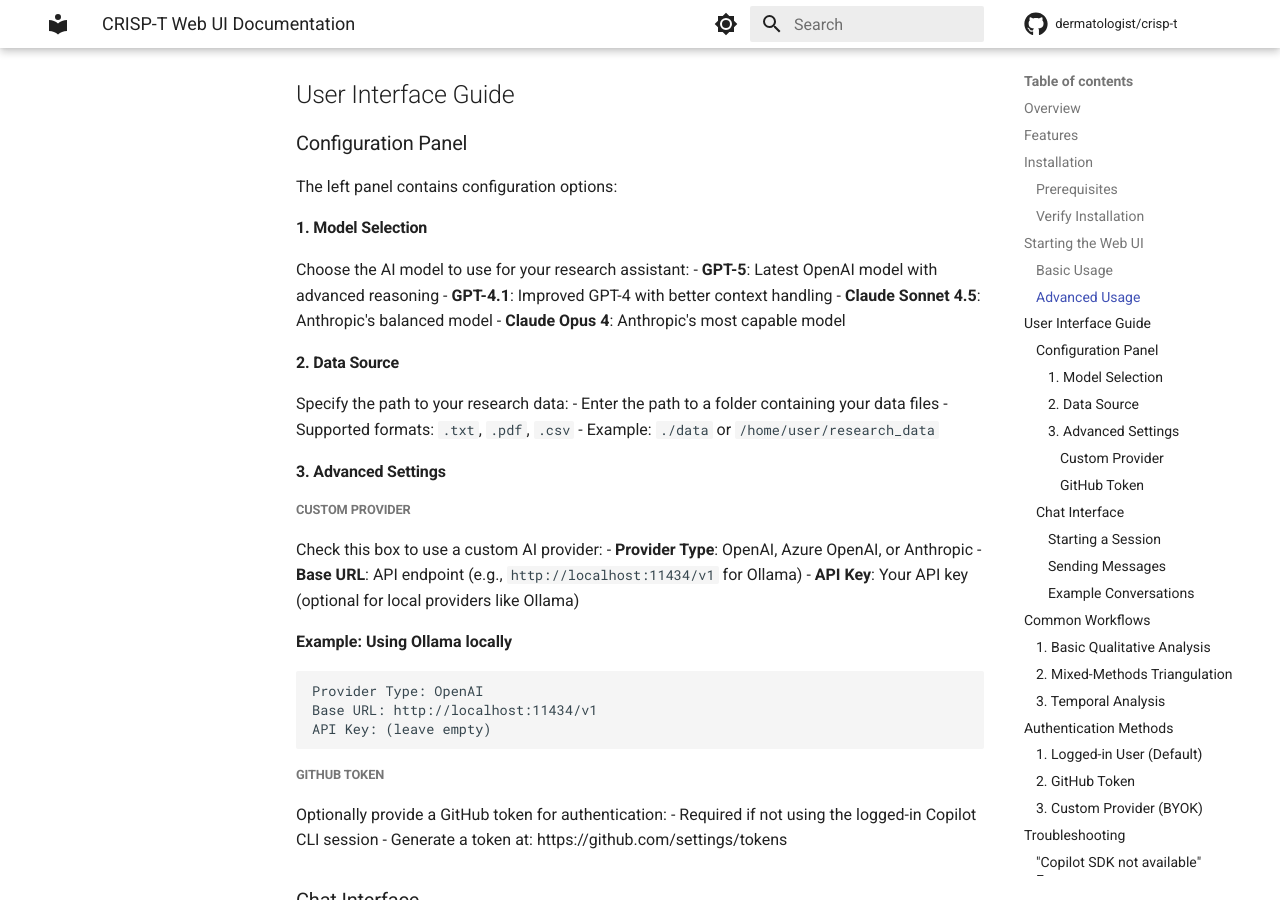
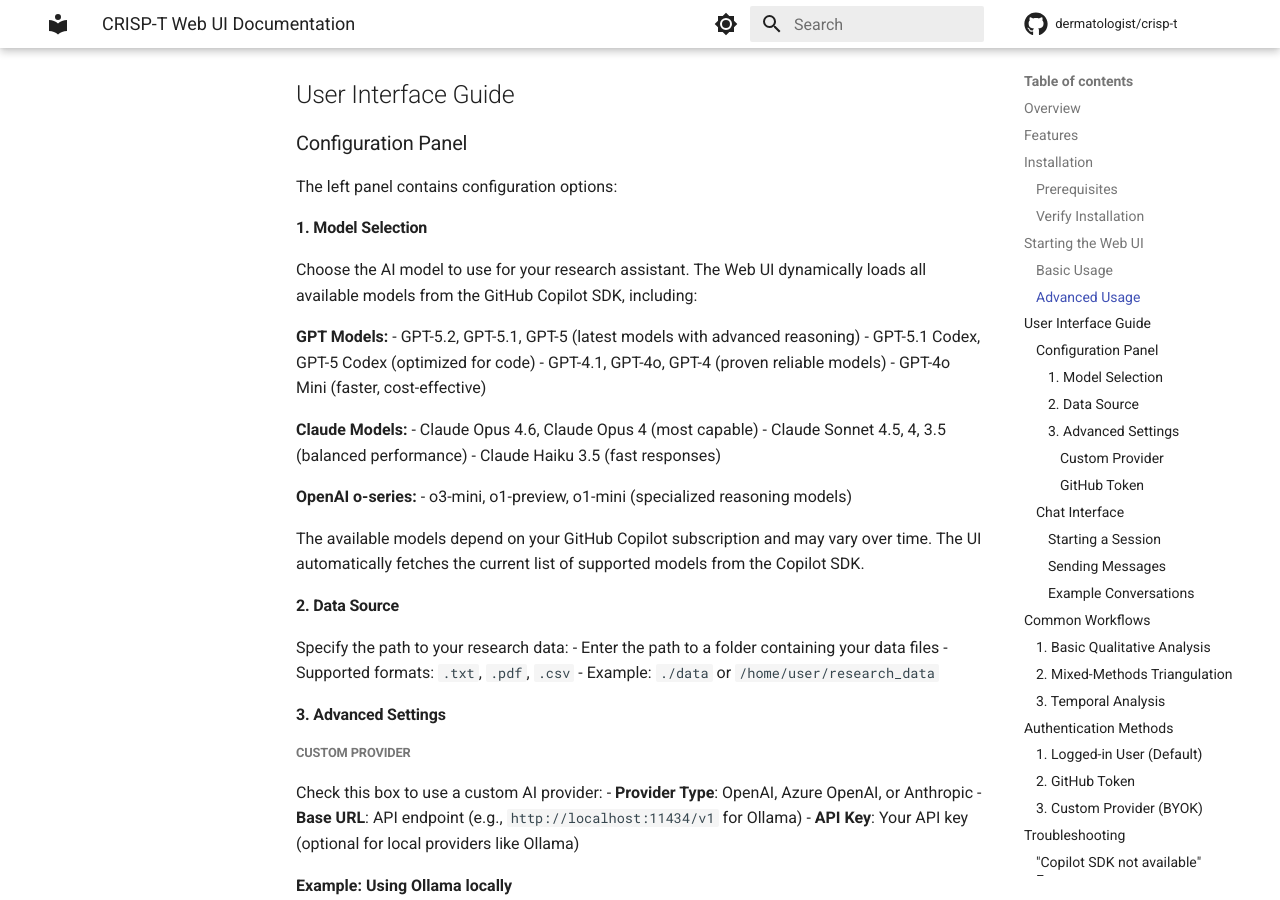
Before and after one commit to dermatologist/crisp-t, an MkDocs documentation site: the page built from docs/ui.md, in a window 1280 px wide and 900 px high, scrolled down 1769 px. Built offline with MkDocs 1.6.1 and Material for MkDocs 9.7.7, drawn with Linux system fonts in a browser that asks for light colours; comment, search, counter and statistics services are not loaded; some of the changed text lies outside the part shown.

Commit message:
Add dynamic model loading to crisp-ui with comprehensive fallback list (#93)
* Initial plan

* Add dynamic model loading to crisp-ui with comprehensive fallback list

- Update frontend JavaScript to dynamically fetch models from /api/models endpoint
- Add comprehensive fallback list of 19+ models (GPT-5.2, GPT-5.1, Claude Opus 4.6, o-series, etc.)
- Update HTML template to populate models dynamically instead of hardcoded list
- Update documentation (ui.md, UI_VISUAL_GUIDE.md, README.md) to reflect new model support
- Add formatModelName() utility to convert model IDs to human-readable names

Co-authored-by: dermatologist <6259644+dermatologist@users.noreply.github.com>

* Add unit tests for dynamic model loading functionality

- Add test_models_endpoint_exists to verify /api/models endpoint
- Add test_index_html_has_dynamic_model_loading to verify template changes
- All 14 UI tests passing

Co-authored-by: dermatologist <6259644+dermatologist@users.noreply.github.com>

* Update README.md to include an image for the Web UI and enhance model selection description

---------

Co-authored-by: copilot-swe-agent[bot] <198982749+Copilot@users.noreply.github.com>
Co-authored-by: dermatologist <6259644+dermatologist@users.noreply.github.com>
Co-authored-by: Bell Eapen <github_public@gulfdoctor.net>

```diff
--- a/docs/ui.md
+++ b/docs/ui.md
@@ -7,7 +7,7 @@ The CRISP-T Web UI provides a browser-based interface for interacting with CRISP
 ## Features
 
 - **AI-Powered Chat Interface**: Interact with CRISP-T through natural language conversations
-- **Multiple Model Support**: Choose from various AI models (GPT-5, GPT-4.1, Claude Sonnet 4.5, Claude Opus 4)
+- **Multiple Model Support**: Dynamically loads all available models from GitHub Copilot SDK (GPT-5.2, GPT-5.1, GPT-4.1, Claude Opus 4.6, Claude Sonnet 4.5, o-series, and more)
 - **Custom Provider Support**: Use local models (Ollama) or custom OpenAI-compatible APIs
 - **Real-time Streaming**: Get responses as they're generated
 - **CRISP-T CLI Integration**: Full access to all CRISP-T commands (crisp, crispt, crispviz)
@@ -75,11 +75,23 @@ crisp-ui --debug
 The left panel contains configuration options:
 
 #### 1. Model Selection
-Choose the AI model to use for your research assistant:
-- **GPT-5**: Latest OpenAI model with advanced reasoning
-- **GPT-4.1**: Improved GPT-4 with better context handling
-- **Claude Sonnet 4.5**: Anthropic's balanced model
-- **Claude Opus 4**: Anthropic's most capable model
+Choose the AI model to use for your research assistant. The Web UI dynamically loads all available models from the GitHub Copilot SDK, including:
+
+**GPT Models:**
+- GPT-5.2, GPT-5.1, GPT-5 (latest models with advanced reasoning)
+- GPT-5.1 Codex, GPT-5 Codex (optimized for code)
+- GPT-4.1, GPT-4o, GPT-4 (proven reliable models)
+- GPT-4o Mini (faster, cost-effective)
+
+**Claude Models:**
+- Claude Opus 4.6, Claude Opus 4 (most capable)
+- Claude Sonnet 4.5, 4, 3.5 (balanced performance)
+- Claude Haiku 3.5 (fast responses)
+
+**OpenAI o-series:**
+- o3-mini, o1-preview, o1-mini (specialized reasoning models)
+
+The available models depend on your GitHub Copilot subscription and may vary over time. The UI automatically fetches the current list of supported models from the Copilot SDK.
 
 #### 2. Data Source
 Specify the path to your research data:
--- a/src/crisp_t/ui/templates/index.html
+++ b/src/crisp_t/ui/templates/index.html
@@ -21,10 +21,7 @@
                 <div class="config-section">
                     <h3>Model Selection</h3>
                     <select id="modelSelect" class="input-field">
-                        <option value="gpt-5">GPT-5</option>
-                        <option value="gpt-4.1">GPT-4.1</option>
-                        <option value="claude-sonnet-4.5">Claude Sonnet 4.5</option>
-                        <option value="claude-opus-4">Claude Opus 4</option>
+                        <option value="">Loading models...</option>
                     </select>
                 </div>
 
```
Also changed, not shown: README.md (+3 -6 lines), docs/UI_VISUAL_GUIDE.md (+6 -4 lines), src/crisp_t/ui/static/js/app.js (+84 -0 lines), 1 other file.
